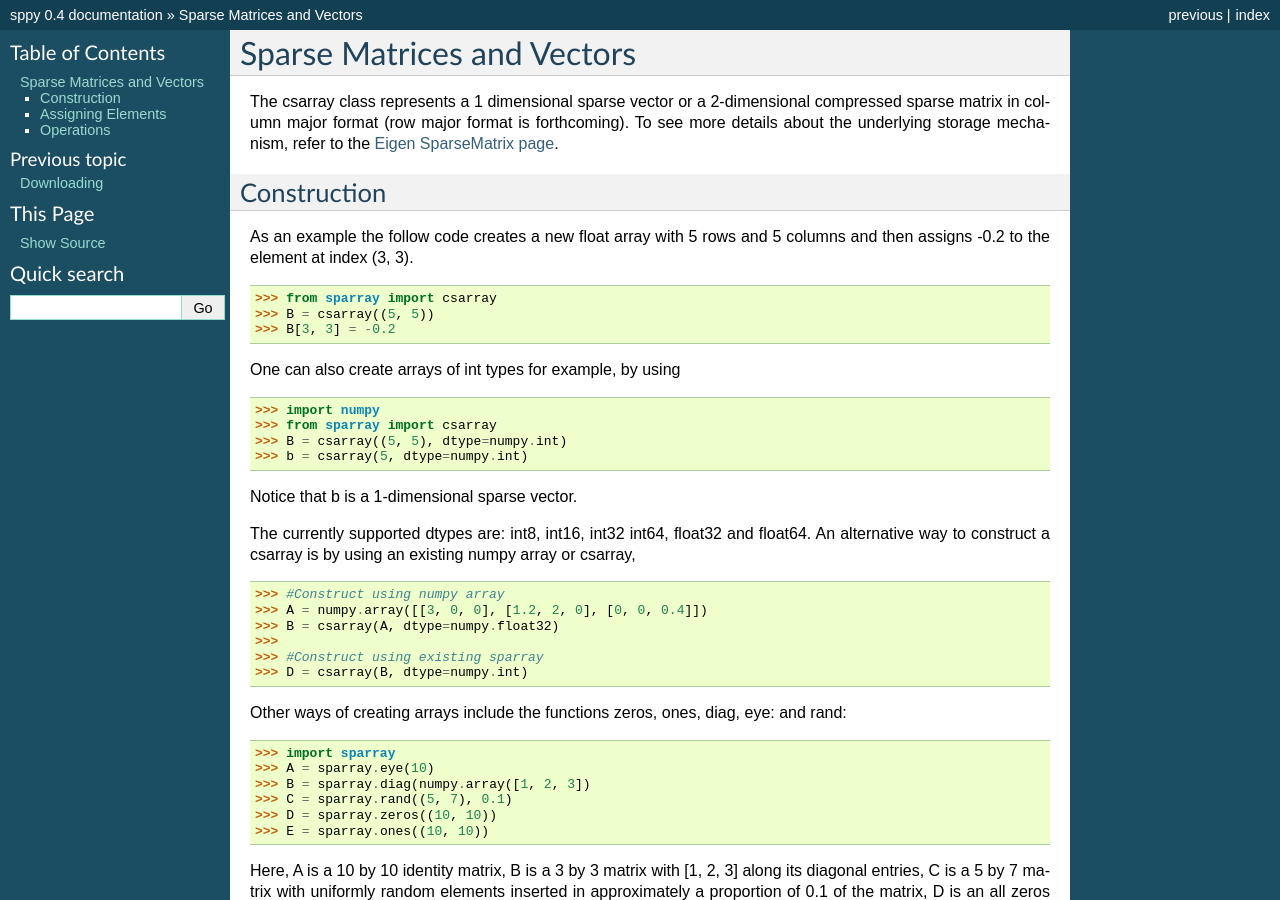
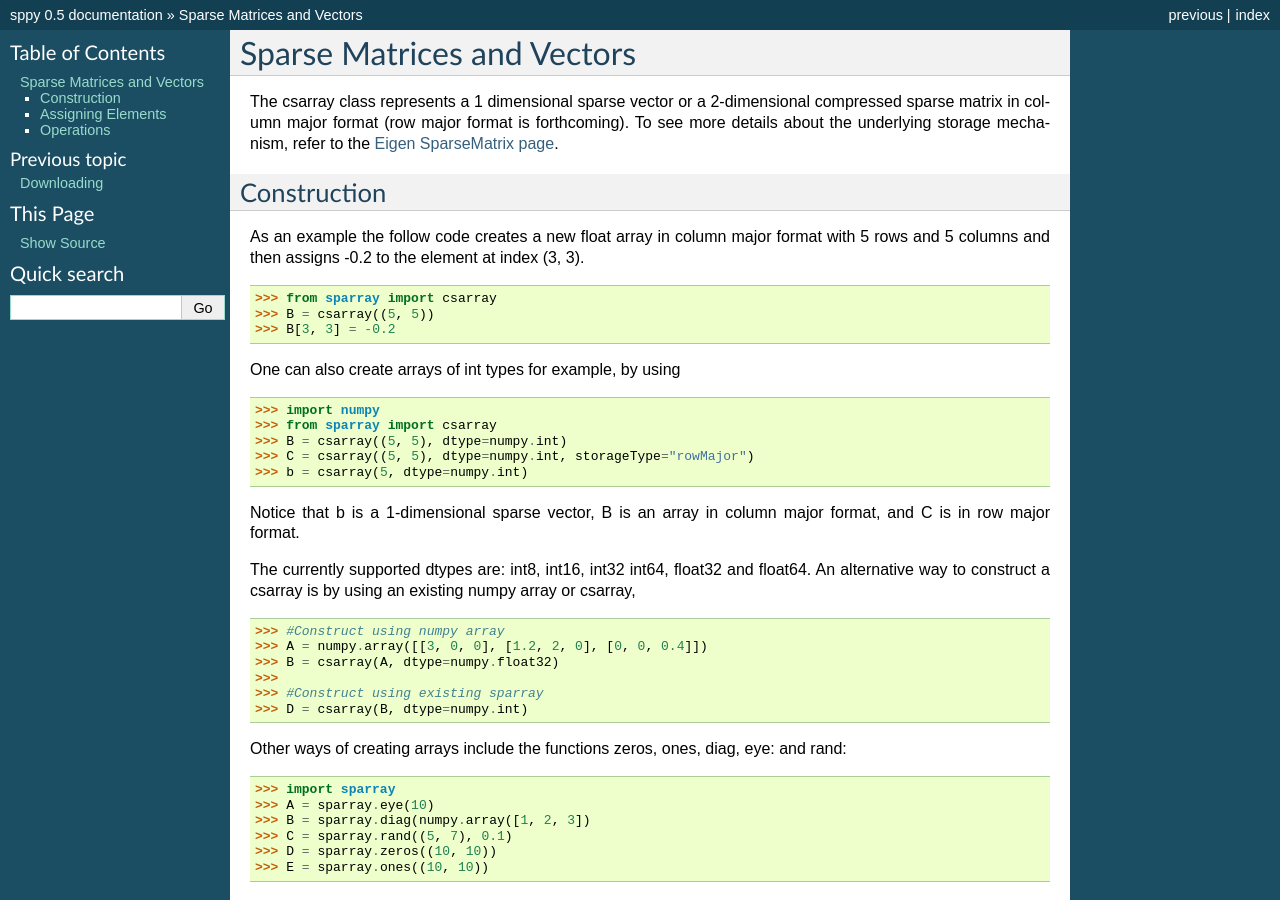
Before and after one commit to charanpald/sppy, a Sphinx documentation site: the page built from docs/csarray.rst, in a window 1280 px wide and 900 px high. Built offline with Sphinx 7.4.7, drawn with Linux system fonts in a browser that asks for light colours; some of the changed text lies outside the part shown.

Commit message:
Updates for 0.5 release.

```diff
--- a/README.rst
+++ b/README.rst
@@ -6,6 +6,12 @@ The aim of this project is to implement a fast sparse array library by wrapping
 Changelog
 ---------
 
+Changes in version 0.5:
+* Get nonzero indices for a particular row or col
+* Method to return all values
+* Convert to scipy csc_matrix
+* Support for RowMajor matrices
+
 Changes in version 0.4:
 
 * Added support for 1d arrays
--- a/docs/conf.py
+++ b/docs/conf.py
@@ -48,9 +48,9 @@ copyright = u'2012, Charanpal Dhanjal'
 # built documents.
 #
 # The short X.Y version.
-version = '0.4'
+version = '0.5'
 # The full version, including alpha/beta/rc tags.
-release = '0.4'
+release = '0.5'
 
 # The language for content autogenerated by Sphinx. Refer to documentation
 # for a list of supported languages.
--- a/docs/csarray.rst
+++ b/docs/csarray.rst
@@ -6,7 +6,7 @@ The csarray class represents a 1 dimensional sparse vector or a 2-dimensional co
 Construction
 ------------
 
-As an example the follow code creates a new float array with 5 rows and 5 columns and then assigns -0.2 to the element at index (3, 3).
+As an example the follow code creates a new float array in column major format with 5 rows and 5 columns and then assigns -0.2 to the element at index (3, 3).
 
 ::
 
@@ -21,9 +21,10 @@ One can also create arrays of int types for example, by using
     >>> import numpy
     >>> from sparray import csarray
     >>> B = csarray((5, 5), dtype=numpy.int)
+    >>> C = csarray((5, 5), dtype=numpy.int, storageType="rowMajor")
     >>> b = csarray(5, dtype=numpy.int)
 
-Notice that b is a 1-dimensional sparse vector.
+Notice that b is a 1-dimensional sparse vector, B is an array in column major format, and C is in row major format.
 
 The currently supported dtypes are: int8, int16, int32 int64, float32 and float64. An alternative way to construct a csarray is by using an existing numpy array or csarray,
 
--- a/docs/index.rst
+++ b/docs/index.rst
@@ -20,7 +20,7 @@ First, read the installation guide in the reference documentation linked below.
     >>> import numpy
     >>> from sppy import csarray
     >>> #Create a new column major dynamic array of float type
-    >>> B = csarray((5, 5))
+    >>> B = csarray((5, 5), storageType="colMajor")
     >>> B[3, 3] = -0.2
     >>> B[0, 4] = -1.23
     >>> print(B.shape)
--- a/sppy/version.py
+++ b/sppy/version.py
@@ -1 +1 @@
-__version__ = "0.4"
+__version__ = "0.5"
```
Also changed, not shown: 1 other file.
